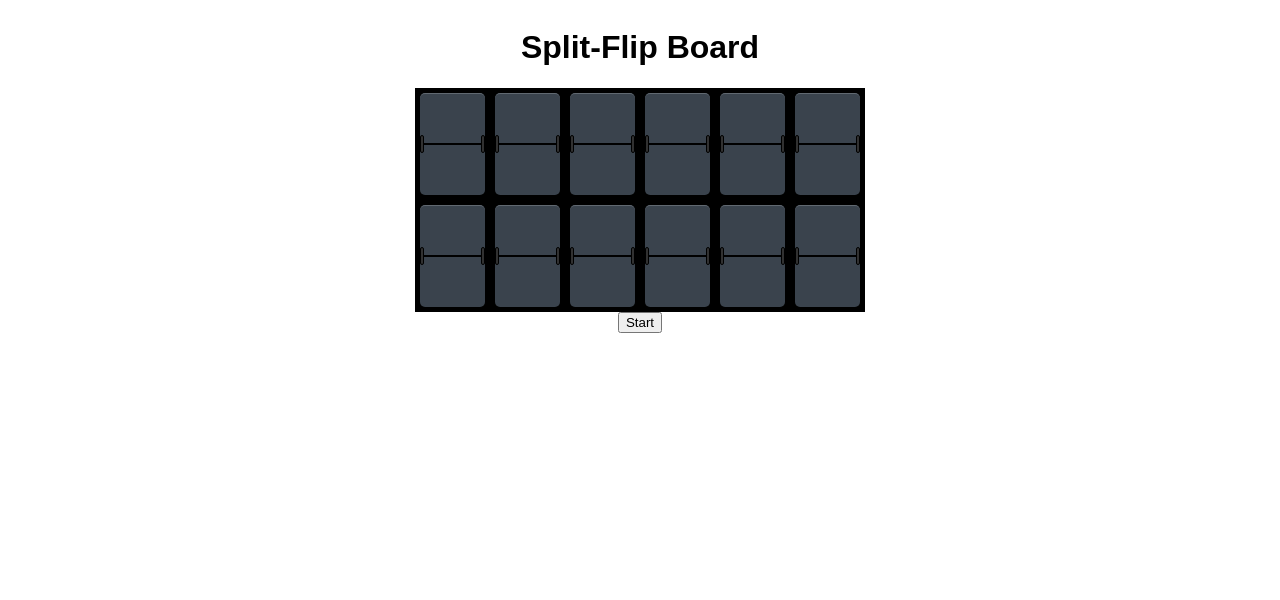
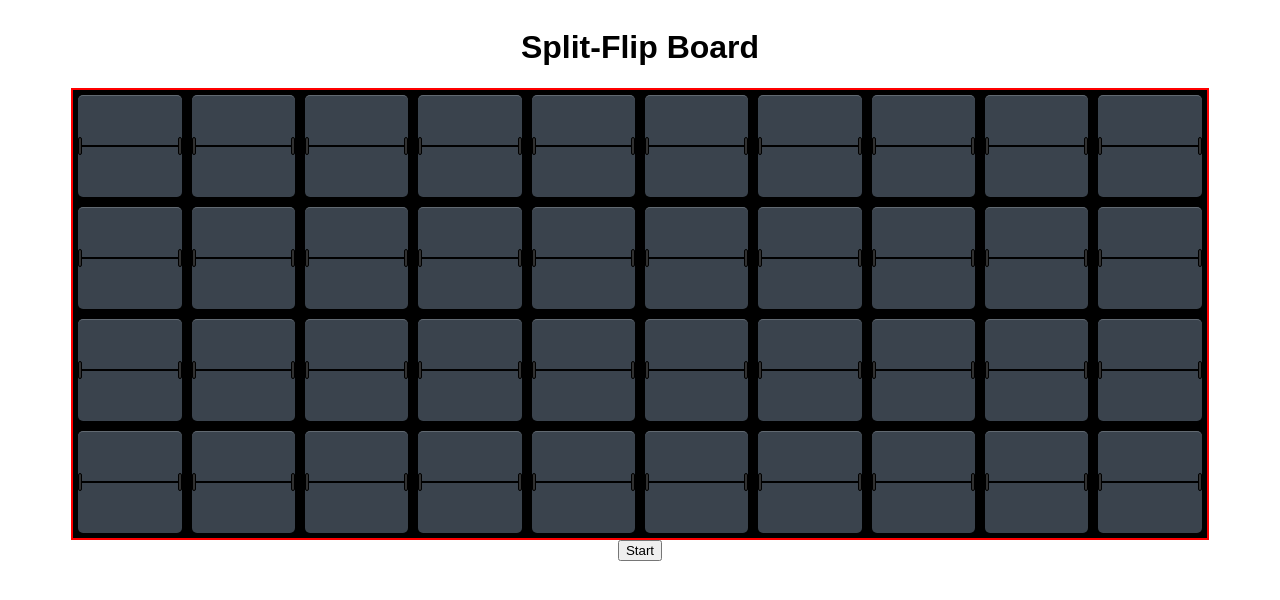
Before and after one commit to nickbarrow/SplitFlip, a React (Create React App) app: page / in a window 1280 px wide. Shown: the top 600 px of the page. Built offline with nearby package versions, Linux system fonts and the light colour scheme.

Commit message:
More board-shaped Working on percentage sizing

```diff
--- a/src/App.js
+++ b/src/App.js
@@ -1,6 +1,4 @@
 import React, { useState } from 'react'
-// import './styles.scss'
-import SplitFlip from './SplitFlip'
 import SplitFlipBoard from './SplitFlipBoard'
 
 export default function App() {
@@ -15,9 +13,11 @@
         fontFamily: 'sans-serif'
       }}>
       <h1>Split-Flip Board</h1>
-      <div style={{ transform: 'scale(1)' }}>
-        <SplitFlipBoard message="HELLO," play={play} />
-        <SplitFlipBoard message="WORLD!" play={play} />
+      <div className="split-flip-board" style={{ transform: 'scale(1)' }}>
+        <SplitFlipBoard message="          " play={play} />
+        <SplitFlipBoard message="  HELLO,  " play={play} />
+        <SplitFlipBoard message="  WORLD!  " play={play} />
+        <SplitFlipBoard message="          " play={play} />
       </div>
       <button onClick={() => setPlay(!play)}>Start</button>
     </div>
--- a/src/SplitFlip/index.js
+++ b/src/SplitFlip/index.js
@@ -61,7 +61,7 @@
     await sleep(animationDuration)
 
     bottomOld.innerHTML = letter
-    flipAudio.play()
+    // flipAudio.play()
   }
 
   useEffect(() => {
--- a/src/SplitFlip/splitFlip.scss
+++ b/src/SplitFlip/splitFlip.scss
@@ -11,7 +11,7 @@
   font-family: monospace;
   background-color: black;
   color: white;
-  width: 75px;
+  width: 10%;
   position: relative;
   padding: 5px;
   display: flex;
--- /dev/null
+++ b/src/SplitFlipBoard/SplitFlipBoard.scss
@@ -0,0 +1,5 @@
+.split-flip-board {
+  border: 2px solid red;
+  width: 90%;
+  // max-width: 700px;
+}
--- a/src/SplitFlipBoard/index.js
+++ b/src/SplitFlipBoard/index.js
@@ -1,5 +1,6 @@
 import React from 'react'
 import SplitFlip from '../SplitFlip'
+import './SplitFlipBoard.scss'
 
 export default function SplitFlipBoard(props) {
   return (
```
